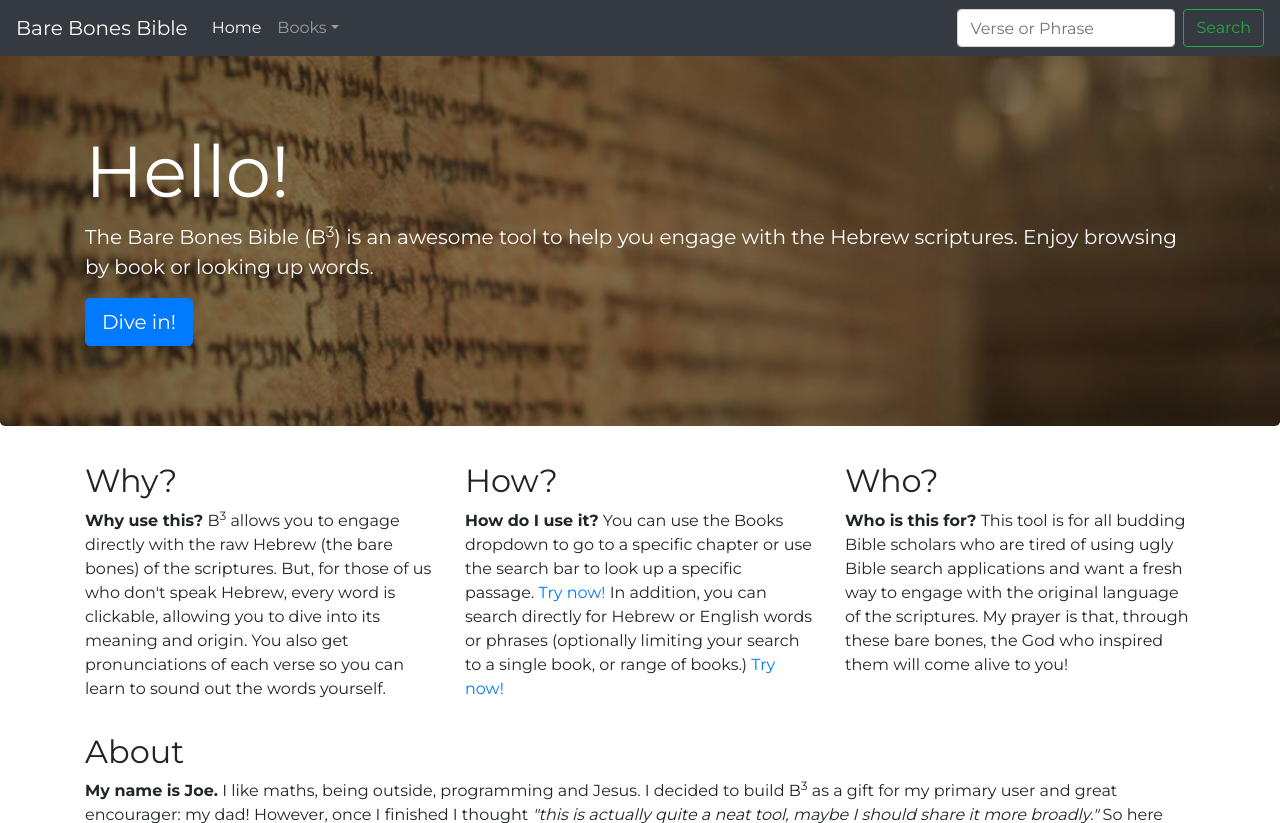
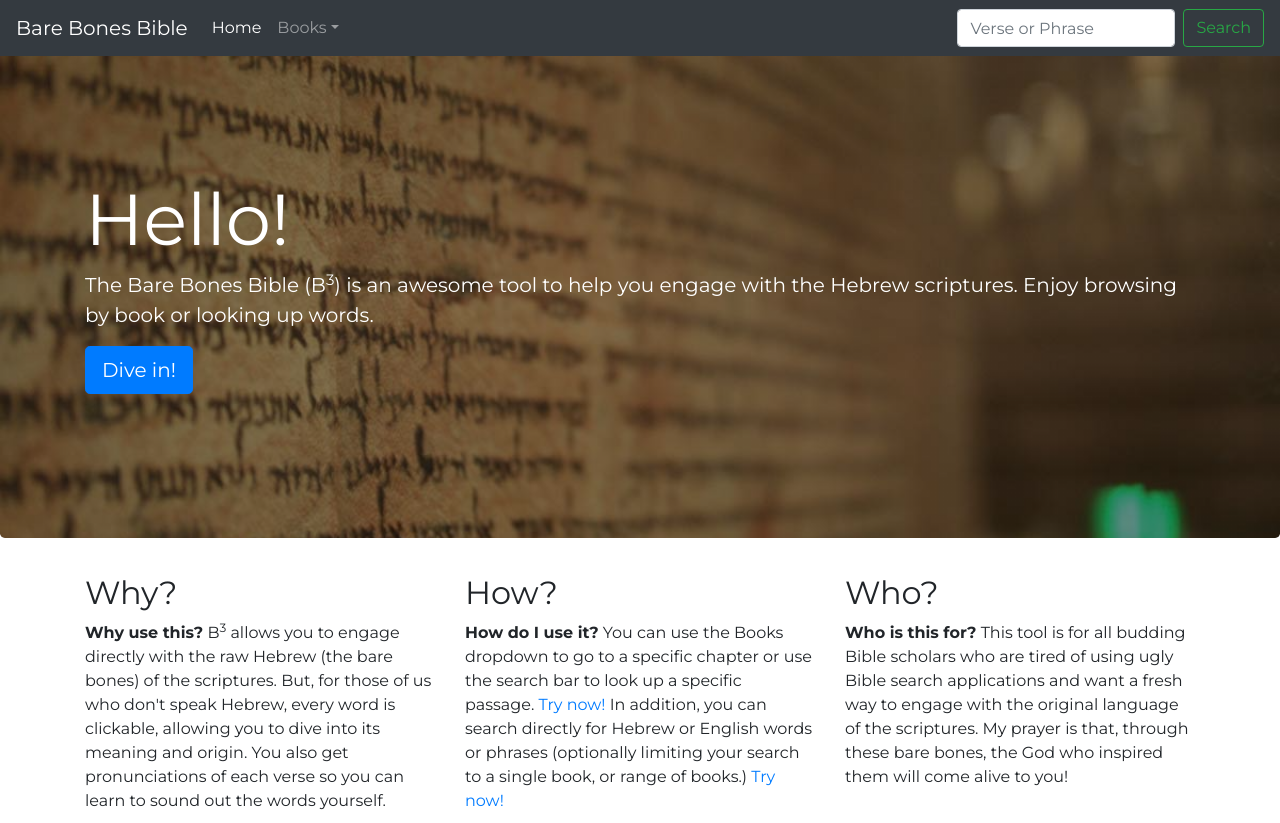
Before and after one commit to joehall87/bare-bones-bible, a Flask app: page /home in a window 1280 px wide. Shown: the top 823 px of the page. Run offline with Flask 2, Linux system fonts and the light colour scheme; parts of the project's set-up code (start-up, migrations or seed data) failed here and were passed over; some libraries are stand-ins or nearby versions; some web fonts are replaced.

Commit message:
Minor update to css

```diff
--- a/static/style.css
+++ b/static/style.css
@@ -7,8 +7,8 @@ body {
 /* Jumbotron */
 .jumbotron {
   text-align: left;
-  padding-top: 5rem;
-  padding-bottom: 4rem;
+  padding-top: 8rem;
+  padding-bottom: 8rem;
   opacity: 1.0;
 }
 .bg-cover {
```
